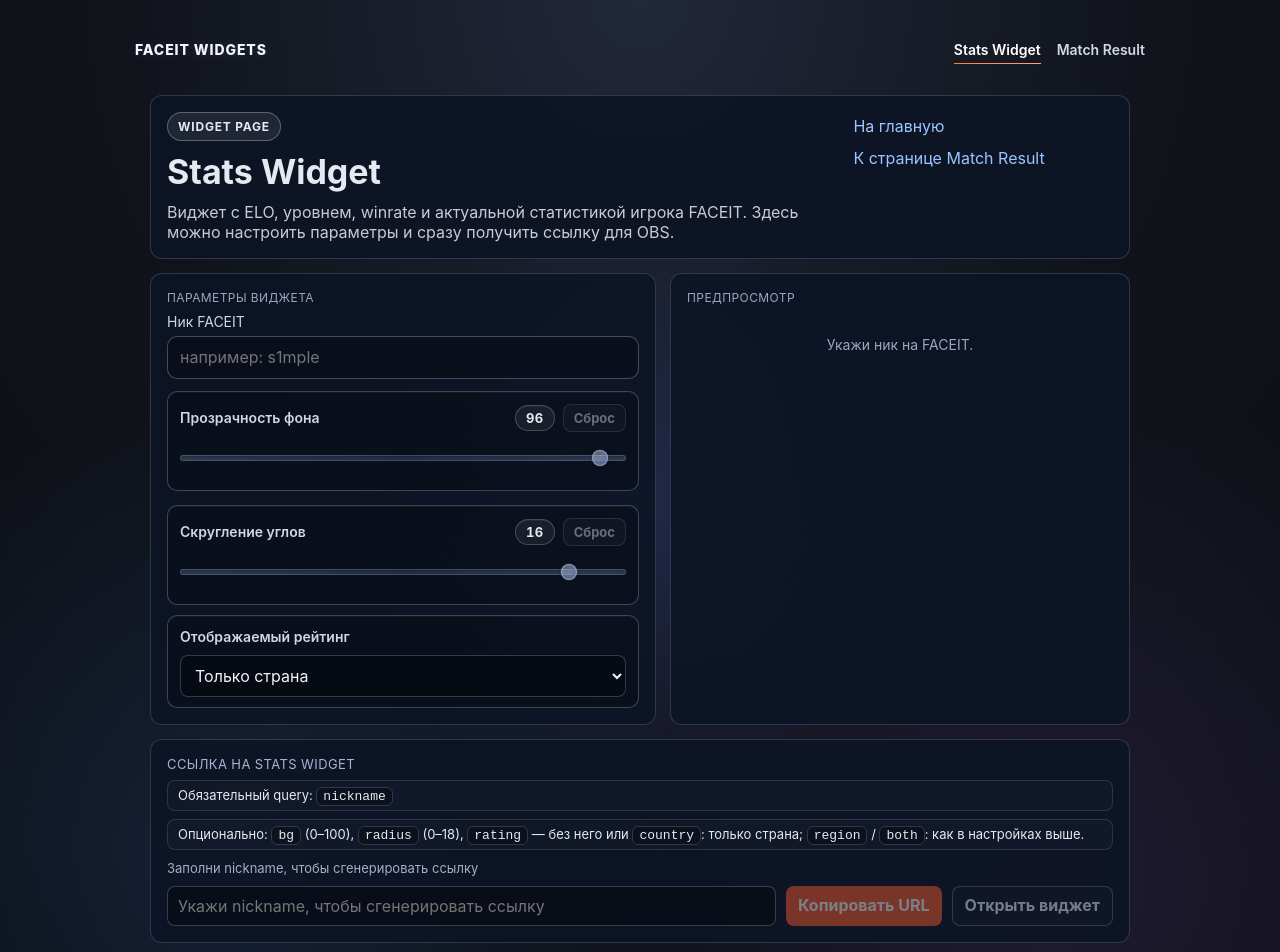
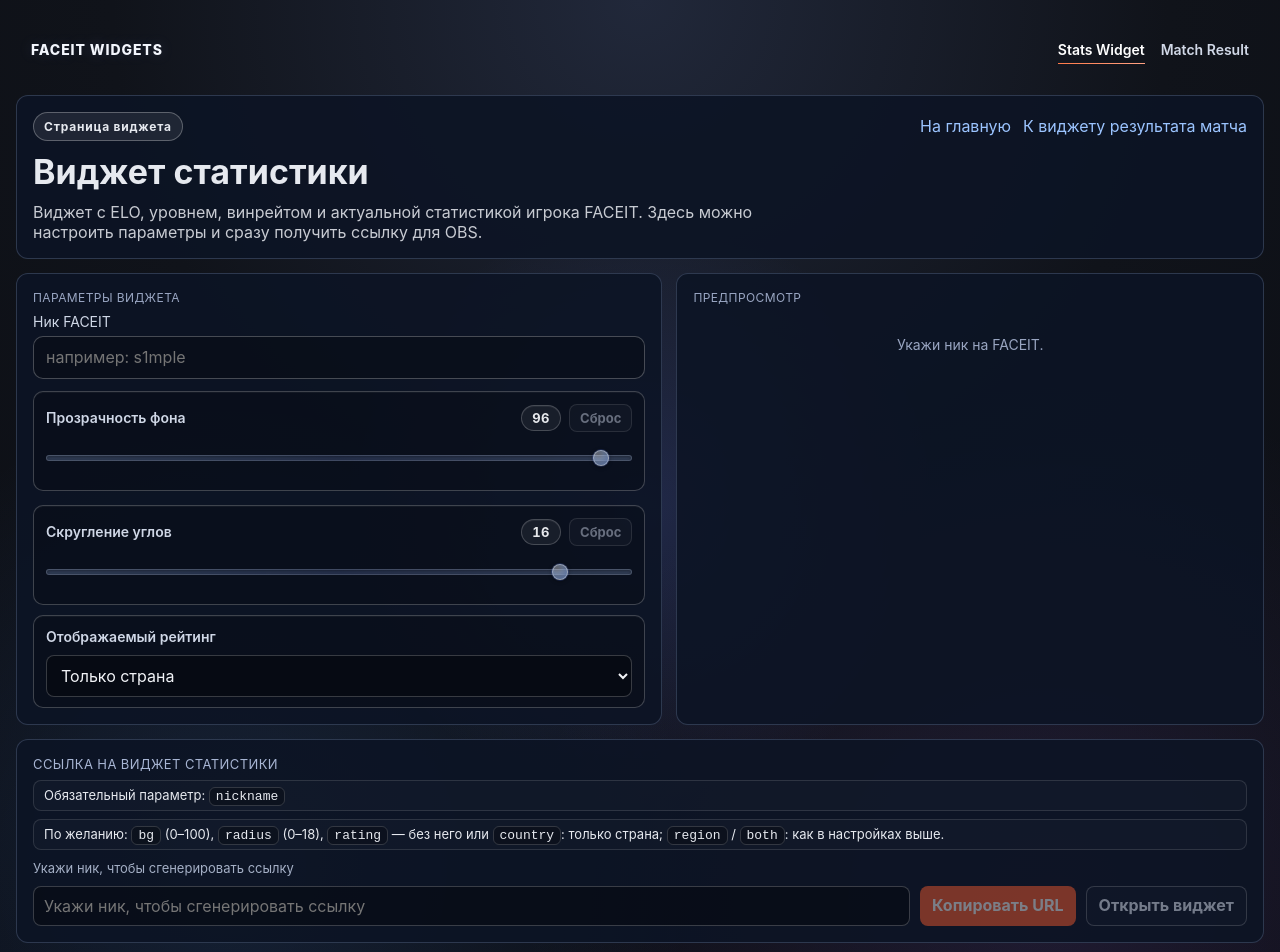
Before and after one commit to HunterM7/faceit-stats, a React (Vite) app in the folder client/: page /widgets/stats in a window 1280 px wide. Shown: the top 952 px of the page. Built offline with nearby package versions, Linux system fonts and the light colour scheme; no server answers.

Commit message:
Поправил ширину страницы виджета статистики.

```diff
--- a/client/src/components/app-header/app-header.scss
+++ b/client/src/components/app-header/app-header.scss
@@ -3,7 +3,8 @@
   top: 10px;
   z-index: 40;
   margin: 0 auto 22px;
-  width: min(1040px, calc(100% - 32px));
+  width: 100%;
+  max-width: 1040px;
   padding: 10px 14px;
   border-radius: 12px;
   border: 1px solid transparent;
--- a/client/src/components/app-header/app-header.tsx
+++ b/client/src/components/app-header/app-header.tsx
@@ -3,7 +3,14 @@
 import { classNames } from '@/utils/classNames';
 import './app-header.scss';
 
-export function AppHeader() {
+type Props = {
+  /** Дополнительный класс для стилизации компонента. */
+  className?: string | undefined;
+};
+
+export function AppHeader(props: Props) {
+  const { className } = props;
+
   const [ isScrolled, setIsScrolled ] = useState(false);
 
   useEffect(() => {
@@ -14,7 +21,7 @@
   }, []);
 
   return (
-    <header className={`app-header ${isScrolled ? 'app-header--scrolled' : ''}`}>
+    <header className={classNames('app-header', isScrolled && 'app-header--scrolled', className)}>
       <div className='app-header__inner'>
         <NavLink to='/' end className='app-header__brand'>
           FACEIT WIDGETS
--- a/client/src/pages/stats-widget-page/stats-widget-page.scss
+++ b/client/src/pages/stats-widget-page/stats-widget-page.scss
@@ -9,8 +9,14 @@
   padding: 26px 16px 42px;
   box-sizing: border-box;
 
+  &__header {
+    width: 100%;
+    max-width: 1340px;
+  }
+
   &__layout {
-    width: min(980px, 100%);
+    width: 100%;
+    max-width: 1280px;
     margin: 0 auto;
     display: grid;
     grid-template-columns: 1fr;
@@ -384,5 +390,4 @@
       grid-template-columns: 1fr;
     }
   }
-
 }
--- a/client/src/pages/stats-widget-page/stats-widget-page.tsx
+++ b/client/src/pages/stats-widget-page/stats-widget-page.tsx
@@ -315,20 +315,20 @@
 
   return (
     <main className='stats-widget-page'>
-      <AppHeader/>
+      <AppHeader className='stats-widget-page__header'/>
       <section className='stats-widget-page__layout'>
         <div className='stats-widget-page__panel stats-widget-page__panel--header'>
           <div className='stats-widget-page__top'>
-            <p className='stats-widget-page__badge'>WIDGET PAGE</p>
-            <h1 className='stats-widget-page__top-title'>Stats Widget</h1>
+            <p className='stats-widget-page__badge'>Страница виджета</p>
+            <h1 className='stats-widget-page__top-title'>Виджет статистики</h1>
             <p className='stats-widget-page__top-lead'>
-              Виджет с ELO, уровнем, winrate и актуальной статистикой игрока FACEIT. Здесь можно настроить параметры и сразу
+              Виджет с ELO, уровнем, винрейтом и актуальной статистикой игрока FACEIT. Здесь можно настроить параметры и сразу
               получить ссылку для OBS.
             </p>
           </div>
           <div className='stats-widget-page__header-actions'>
             <Link to='/' className='stats-widget-page__link'>На главную</Link>
-            <Link to='/widgets/match-result' className='stats-widget-page__link'>К странице Match Result</Link>
+            <Link to='/widgets/match-result' className='stats-widget-page__link'>К виджету результата матча</Link>
           </div>
         </div>
 
@@ -376,20 +376,20 @@
         </div>
 
         <div className='stats-widget-page__panel stats-widget-page__comment'>
-          <p className='stats-widget-page__comment-title'>Ссылка на Stats Widget</p>
+          <p className='stats-widget-page__comment-title'>Ссылка на виджет статистики</p>
           <div className='stats-widget-page__hint-list stats-widget-page__hint-list--plain stats-widget-page__hint-list--query-docs'>
             <span className='stats-widget-page__hint-chip stats-widget-page__hint-chip--plain'>
-              Обязательный query: <code className='stats-widget-page__code'>nickname</code>
+              Обязательный параметр: <code className='stats-widget-page__code'>nickname</code>
             </span>
             <span className='stats-widget-page__hint-chip stats-widget-page__hint-chip--plain'>
-              Опционально: <code className='stats-widget-page__code'>bg</code> (0–100),{' '}
+              По желанию: <code className='stats-widget-page__code'>bg</code> (0–100),{' '}
               <code className='stats-widget-page__code'>radius</code> (0–18),{' '}
               <code className='stats-widget-page__code'>rating</code> — без него или <code className='stats-widget-page__code'>country</code>: только страна;{' '}
               <code className='stats-widget-page__code'>region</code> / <code className='stats-widget-page__code'>both</code>: как в настройках выше.
             </span>
           </div>
           <div className='stats-widget-page__hint-list stats-widget-page__hint-list--muted'>
-            <span className='stats-widget-page__hint-chip stats-widget-page__hint-chip--muted'>Заполни nickname, чтобы сгенерировать ссылку</span>
+            <span className='stats-widget-page__hint-chip stats-widget-page__hint-chip--muted'>Укажи ник, чтобы сгенерировать ссылку</span>
           </div>
           <div className='stats-widget-page__link-row'>
             <input
@@ -397,8 +397,8 @@
               type='text'
               readOnly
               value={widgetUrl}
-              placeholder='Укажи nickname, чтобы сгенерировать ссылку'
-              aria-label='Ссылка на stats widget'
+              placeholder='Укажи ник, чтобы сгенерировать ссылку'
+              aria-label='Ссылка на виджет статистики'
             />
             <Button variant={ButtonVariant.Primary} onClick={() => void copy()} disabled={!canBuild}>
               Копировать URL
```
